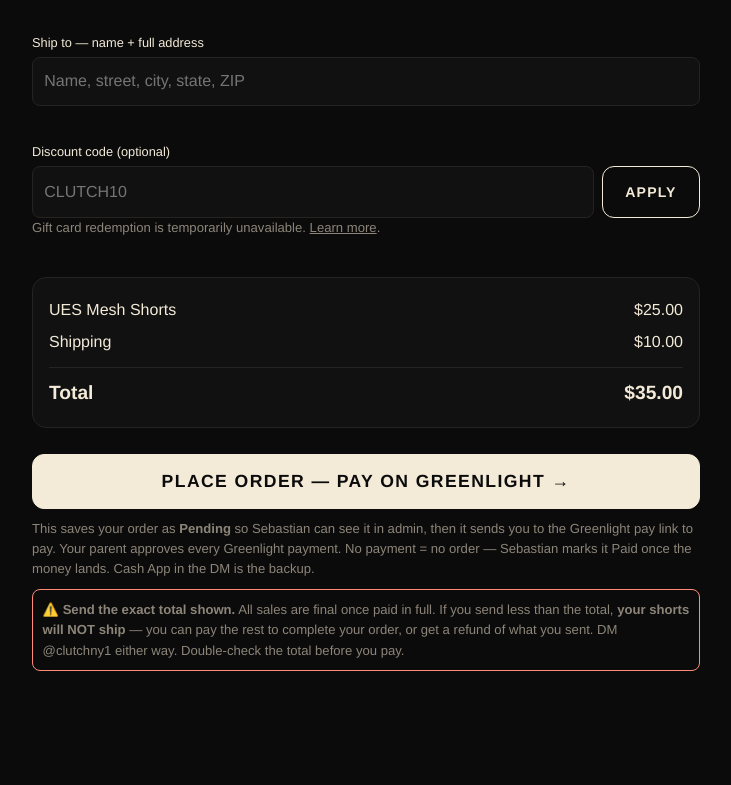
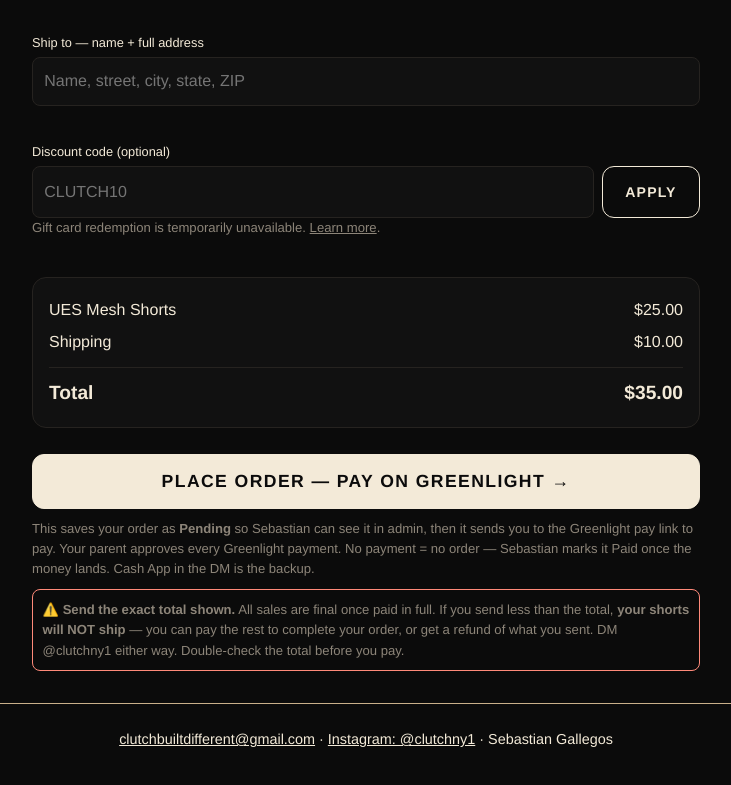
Before and after one commit to sebastianluis3177-maker/clutch-built-different, a plain HTML site: page checkout.html in a window 1280 px wide. Shown: the part 1064-1849 px from the top of the page, without its empty margins (274-1005 px from the left). Before the commit the page ends 1767 px from the top, so only its background shows below. Drawn offline with Linux system fonts and the light colour scheme; no server answers.

Commit message:
Add footer to checkout page
Added footer with contact information and social links.

```diff
--- a/checkout.html
+++ b/checkout.html
@@ -70,7 +70,7 @@
 <p><button class="btn ghost" type="button" id="co-copy">Copy order details</button></p>
 <p class="fine">After you pay, DM <a href="https://www.instagram.com/clutchny1/" target="_blank" rel="noopener">@clutchny1</a> with your order details so Sebastian can confirm you. Track it any time at <a href="/track.html">/track.html</a>.</p>
 </div>
-</main>
+</main><footer style="margin:2rem auto;padding:1.5rem;text-align:center;border-top:1px solid #c9b08a;color:#f3ead8;font-size:.9rem"><a href="mailto:clutchbuiltdifferent@gmail.com">clutchbuiltdifferent@gmail.com</a> · <a href="https://www.instagram.com/clutchny1/" target="_blank" rel="noopener noreferrer">Instagram: @clutchny1</a> · Sebastian Gallegos</footer>
 <script>
 const SB_URL = 'https://fgnuaxhujvxkfzzcvdqf.supabase.co';
 const SB_KEY = 'sb_publishable_ZFbaHvFSBXH1EsMlUe6-2A_r18hQGYz';
```
